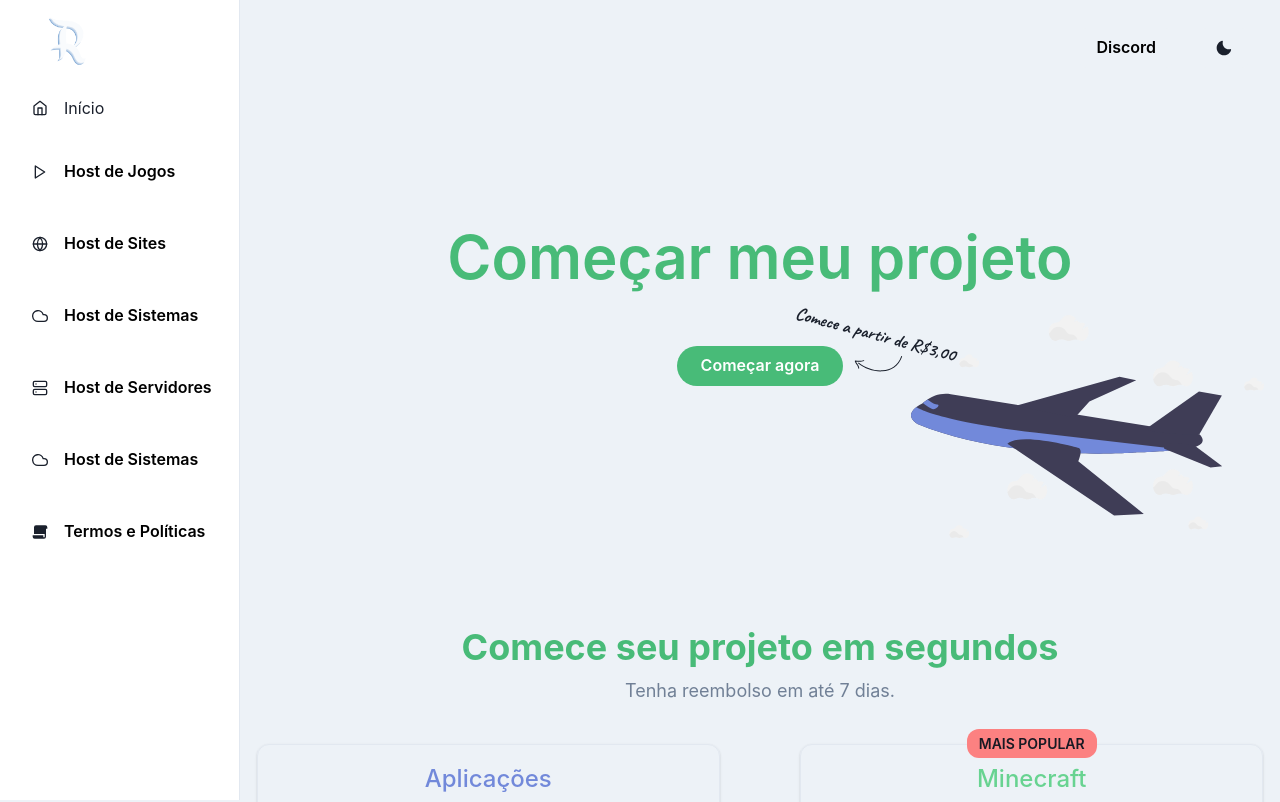
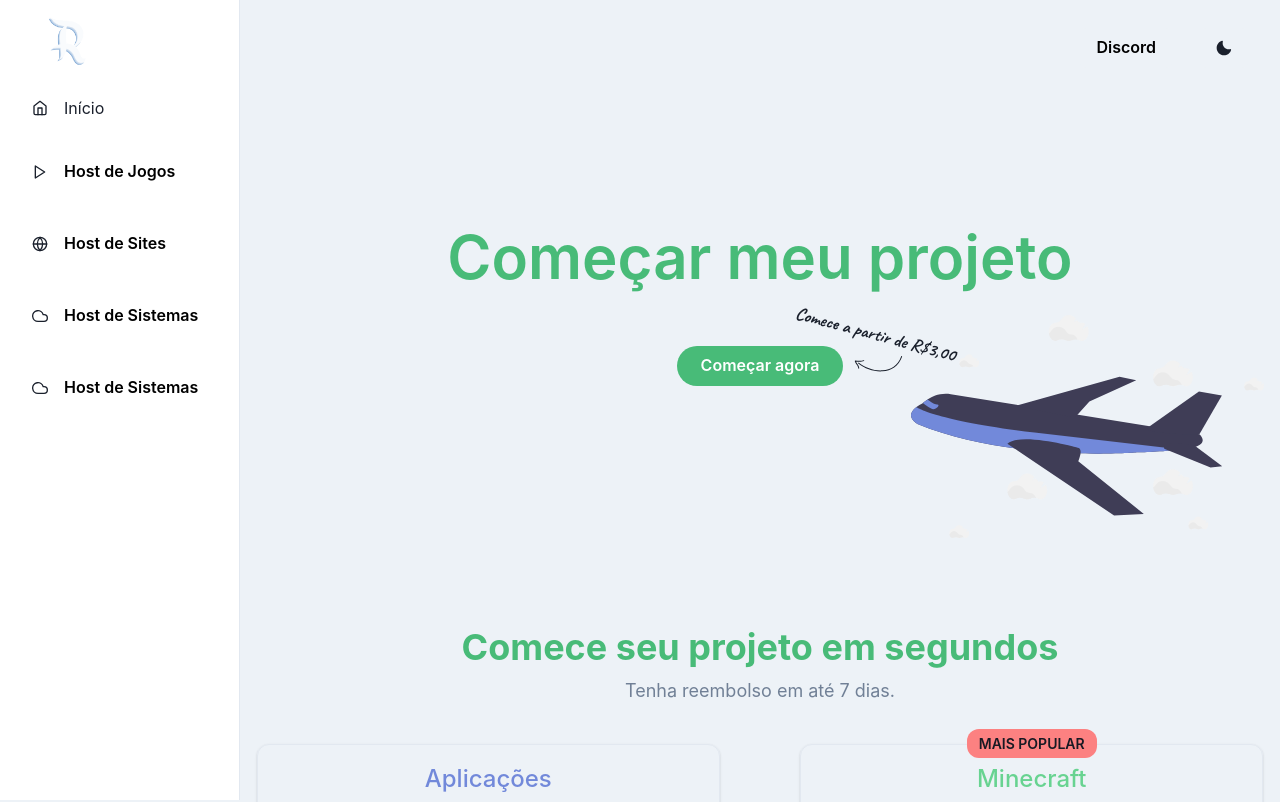
Before and after one commit to emanuelVINI01/RyzenSite, a Next.js app: page / in a window 1280 px wide. Shown: the top 802 px of the page. Built offline with nearby package versions, Linux system fonts and the light colour scheme.

Commit message:
Atualização da SIDEBAR

```diff
--- a/src/components/SideBar/index.tsx
+++ b/src/components/SideBar/index.tsx
@@ -181,33 +181,8 @@ const SidebarContent = ({ onClose, ...rest }: SidebarProps) => {
           </MenuList>
         </Menu>
       </Flex>
-      <Flex
-        align="center"
-        p="4"
-        mx="4"
-        borderRadius="lg"
-        role="group"
-        cursor="pointer"
-      >
-        <Menu>
-          <Icon
-            fontSize="16"
-            as={FiServer}
-          />
-          <MenuButton as={Button} colorScheme={useColorModeValue('white', 'gray.900')} color={useColorModeValue('black', 'white')} bg={useColorModeValue('white', 'gray.900')} _hover={null} _focus={null} >
-            Host de Servidores
-          </MenuButton>
-          <MenuList>
-            <MenuItem onClick={() => {
-              router.push("/vps")
-            }}>Servidores VPS</MenuItem>
-            <MenuItem onClick={() => {
-              router.push("/vpsgaming")
-            }}>Servidores VPS Gaming</MenuItem>
-          </MenuList>
 
-        </Menu>
-      </Flex>
+
       <Flex
         align="center"
         p="4"
@@ -229,33 +204,6 @@ const SidebarContent = ({ onClose, ...rest }: SidebarProps) => {
               router.push("/apps")
             }}>Aplicações</MenuItem>
           </MenuList>
-        </Menu>
-      </Flex>
-      <Flex
-        align="center"
-        p="4"
-        mx="4"
-        borderRadius="lg"
-        role="group"
-        cursor="pointer"
-      >
-        <Menu>
-          <Icon
-            fontSize="16"
-            as={RiFilePaper2Fill}
-          />
-          <MenuButton as={Button} colorScheme={useColorModeValue('white', 'gray.900')} color={useColorModeValue('black', 'white')} bg={useColorModeValue('white', 'gray.900')} _hover={null} _focus={null} >
-            Termos e Políticas
-          </MenuButton>
-          <MenuList>
-            <MenuItem onClick={() => {
-              router.push("/serviceterms")
-            }}>Termos de Serviço</MenuItem>
-            <MenuItem onClick={() => {
-              router.push("/privacypolicy")
-            }}>Política de Privacidade</MenuItem>
-          </MenuList>
-
         </Menu>
       </Flex>
     </Box >
```
